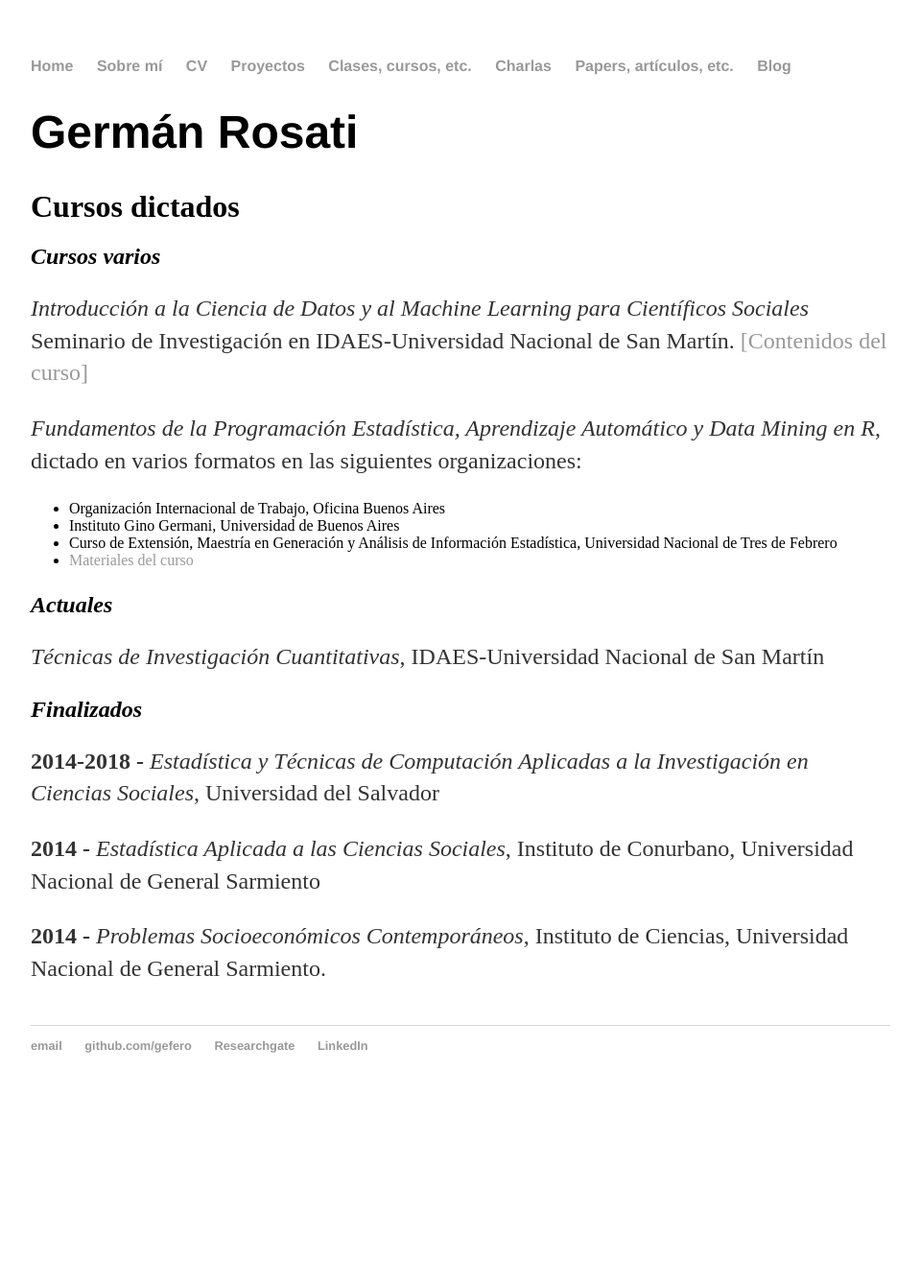
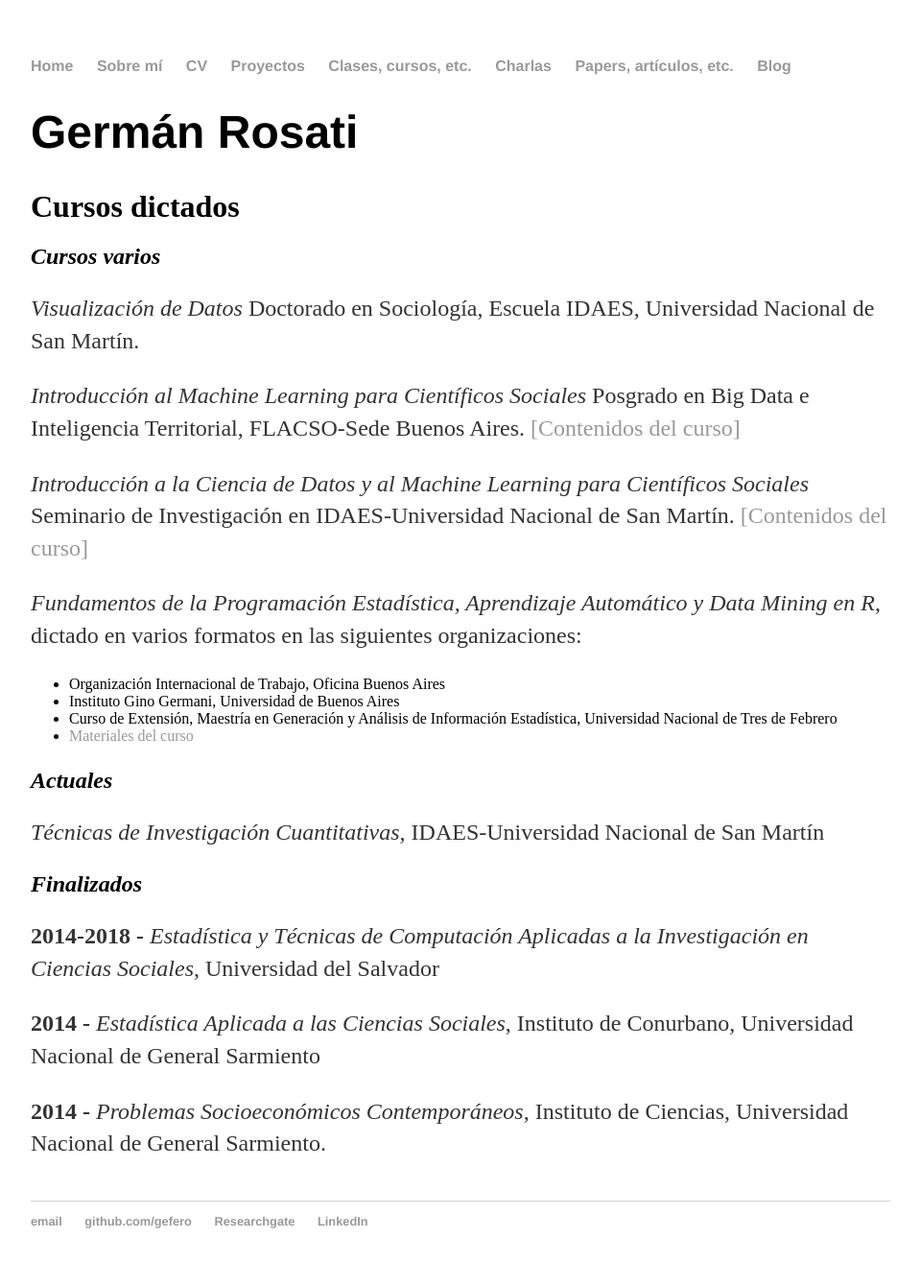
Before and after one commit to gefero/gefero.github.io, a Jekyll site: the page built from classes/index.html, in a window 1280 px wide. Shown: the whole page at 96% size, without its empty margins (160-1119 px from the left). Built offline with Jekyll 4.4.1, drawn with Linux system fonts in a browser that asks for light colours; before the commit the page ends 1157 px from its top, so only the background shows below that.

Commit message:
Agrego cursos

```diff
--- a/classes/index.html
+++ b/classes/index.html
@@ -6,6 +6,8 @@ title: Clases, cursos, etc.
 	<h1>Germán Rosati</h1>
 	<h2><font size="6">Cursos dictados</font></h2>
 	<h2><i>Cursos varios</i></h2>
+	<p><i>Visualización de Datos</i> Doctorado en Sociología, Escuela IDAES, Universidad Nacional de San Martín. <a href=""></a></p>
+	<p><i>Introducción al Machine Learning para Científicos Sociales</i> Posgrado en Big Data e Inteligencia Territorial, FLACSO-Sede Buenos Aires. <a href="https://gefero.github.io/flacso_ml/"> [Contenidos del curso]</a></p>
 	<p><i>Introducción a la Ciencia de Datos y al Machine Learning para Científicos Sociales</i> Seminario de Investigación en IDAES-Universidad Nacional de San Martín. <a href="https://docs.google.com/document/d/1PkNjhkdIiTHSqHaRY5ZWdik8zn3EKiMODGqVwpfWn_A/edit?usp=sharing"> [Contenidos del curso]</a></p>
 	<p><i>Fundamentos de la Programación Estadística, Aprendizaje Automático y Data Mining en R</i>, dictado en varios formatos en las siguientes organizaciones:</p>
 	<p><ul>
@@ -14,7 +16,6 @@ title: Clases, cursos, etc.
 	  <li>Curso de Extensión, Maestría en Generación y Análisis de Información Estadística, Universidad Nacional de Tres de Febrero</li>
 	  <li><a href="https://github.com/gefero/fund-prog-r">Materiales del curso</a></li>
 	</ul></p>
-
 	<h2><i>Actuales</i></h2>
 	<p><i>Técnicas de Investigación Cuantitativas</i>, IDAES-Universidad Nacional de San Martín</p>
 	<h2><i>Finalizados</i></h2>
```
